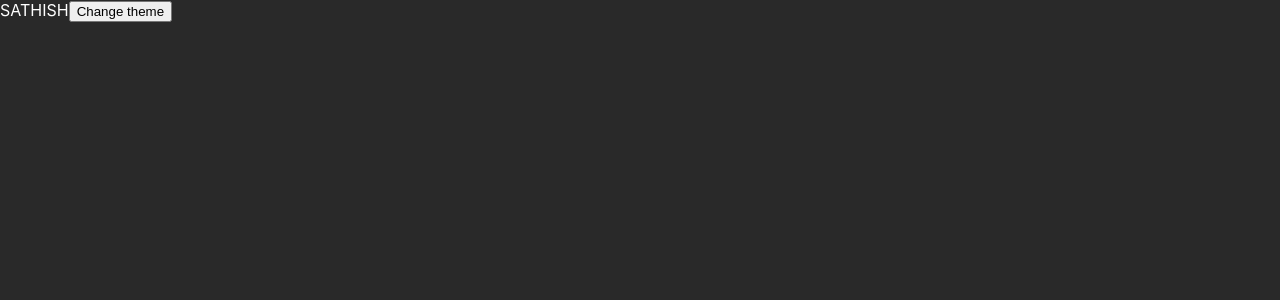
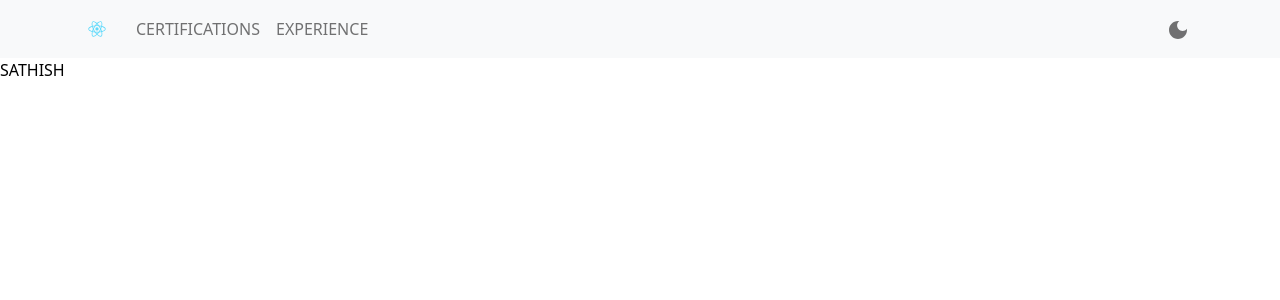
Before and after one commit to sathish-44/portfolio, a React (Create React App) app: page / in a window 1280 px wide. Shown: the top 300 px of the page. Built offline with nearby package versions, Linux system fonts and the light colour scheme.

Commit message:
Navbar, toggleTheme

```diff
--- a/package.json
+++ b/package.json
@@ -3,10 +3,16 @@
   "version": "0.1.0",
   "private": true,
   "dependencies": {
+    "@emotion/react": "^11.7.1",
+    "@emotion/styled": "^11.6.0",
+    "@mui/icons-material": "^5.3.0",
+    "@mui/material": "^5.3.0",
     "@testing-library/jest-dom": "^5.16.1",
     "@testing-library/react": "^12.1.2",
     "@testing-library/user-event": "^13.5.0",
+    "bootstrap": "^5.1.3",
     "react": "^17.0.2",
+    "react-bootstrap": "^2.1.1",
     "react-dom": "^17.0.2",
     "react-scripts": "5.0.0",
     "styled-components": "^5.3.3",
--- a/src/App.js
+++ b/src/App.js
@@ -1,25 +1,23 @@
 import React, { useState } from 'react';
 import styled, { ThemeProvider } from 'styled-components'
 import { lightTheme, darkTheme, GlobalStyles} from './theme'
+import NavBar from './components/Header'
 
 const StyledApp = styled.div`
   color : ${(props) => props.theme.fontColor}
 `;
 
 function App() {
-  const [theme, setTheme] = useState('dark')
-
+  const [theme, setTheme] = useState('light')
   const themeToggler = () => {
     theme === "light" ? setTheme("dark") : setTheme("light")
   }
   return (
     <ThemeProvider theme={theme === "light" ? lightTheme : darkTheme}>
       <GlobalStyles />
+      <NavBar themeToggler={themeToggler} />
       <StyledApp>
           SATHISH
-          <button onClick={themeToggler}>
-            Change theme
-          </button>
       </StyledApp>
     </ThemeProvider>
   );
--- /dev/null
+++ b/src/components/Header/index.js
@@ -0,0 +1,48 @@
+import React, { useState } from 'react';
+import Navbar from 'react-bootstrap/Navbar'
+import Container from 'react-bootstrap/Container'
+import Nav from 'react-bootstrap/Nav'
+import 'bootstrap/dist/css/bootstrap.min.css';
+import logo from '../../logo.svg'
+import LightModeIcon from '@mui/icons-material/LightMode';
+import DarkModeIcon from '@mui/icons-material/DarkMode';
+
+const NavBar = (props) => {
+    const [theme, setTheme] = useState(true)
+    const chagneTheme = () => {
+        setTheme(!theme)
+        props.themeToggler()
+    }
+    return <div>
+        <Navbar collapseOnSelect expand="lg" bg={theme === true ? "light" : "dark"} variant={theme === true ? "light" : "dark"}>
+            <Container>
+                <Navbar.Brand>
+                    <img
+                        src={logo}
+                        width="30"
+                        height="30"
+                        className="d-inline-block align-top"
+                        alt="React Bootstrap logo"
+                    />
+                </Navbar.Brand>
+                <Navbar.Toggle aria-controls="responsive-navbar-nav" />
+                <Navbar.Collapse id="responsive-navbar-nav">
+                    <Nav className="me-auto">
+                        <Nav.Link href="#features">CERTIFICATIONS</Nav.Link>
+                        <Nav.Link href="#pricing">EXPERIENCE</Nav.Link>
+
+                    </Nav>
+                    <Nav>
+                        <Nav.Link onClick={chagneTheme}>
+                            {
+                                theme ? <DarkModeIcon /> : <LightModeIcon />
+                            }
+                        </Nav.Link>
+                    </Nav>
+                </Navbar.Collapse>
+            </Container>
+        </Navbar>
+    </div>;
+};
+
+export default NavBar
```
Also changed, not shown: 1 other file (tests, documents, lock files or other folders).
